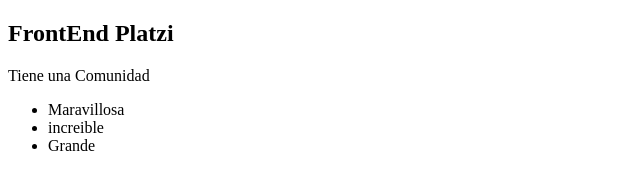
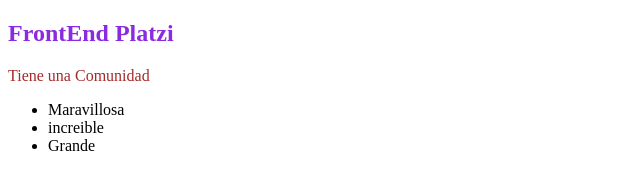
Before and after one commit to camilolam/frontendPlatzi, a plain HTML site: page front1/index.html in a window 1280 px wide. Shown: the whole page, without its empty margins (0-640 px from the left). Drawn offline with Linux system fonts and the light colour scheme.

Commit message:
estilos dentreo de html

```diff
--- a/front1/index.html
+++ b/front1/index.html
@@ -5,11 +5,31 @@
         <meta http-equiv="X-UA-Compatible" content="IE=edge">
         <meta name="viewport" content="width=device-width, initial-scale=1.0">
         <title>FrontEnd Platzi</title>
+        <style>
+            _-––v
+            * {
+                background-color: papayawhip;
+            }
+
+            div{
+                background-color: blue;
+            }
+
+            .titulo {
+                color: blueviolet;
+            }
+
+            #titulo2 {
+                color: brown;
+            }
+
+
+        </style>
     </head>
     <body>
         <section>
-            <h1>FrontEnd Platzi</h1>
-            <p>Tiene una Comunidad</p>
+            <h1 class="titulo">FrontEnd Platzi</h1>
+            <p id="titulo2">Tiene una Comunidad</p>
             <ul>
                 <li>Maravillosa</li>
                 <li>increible</li>
```
